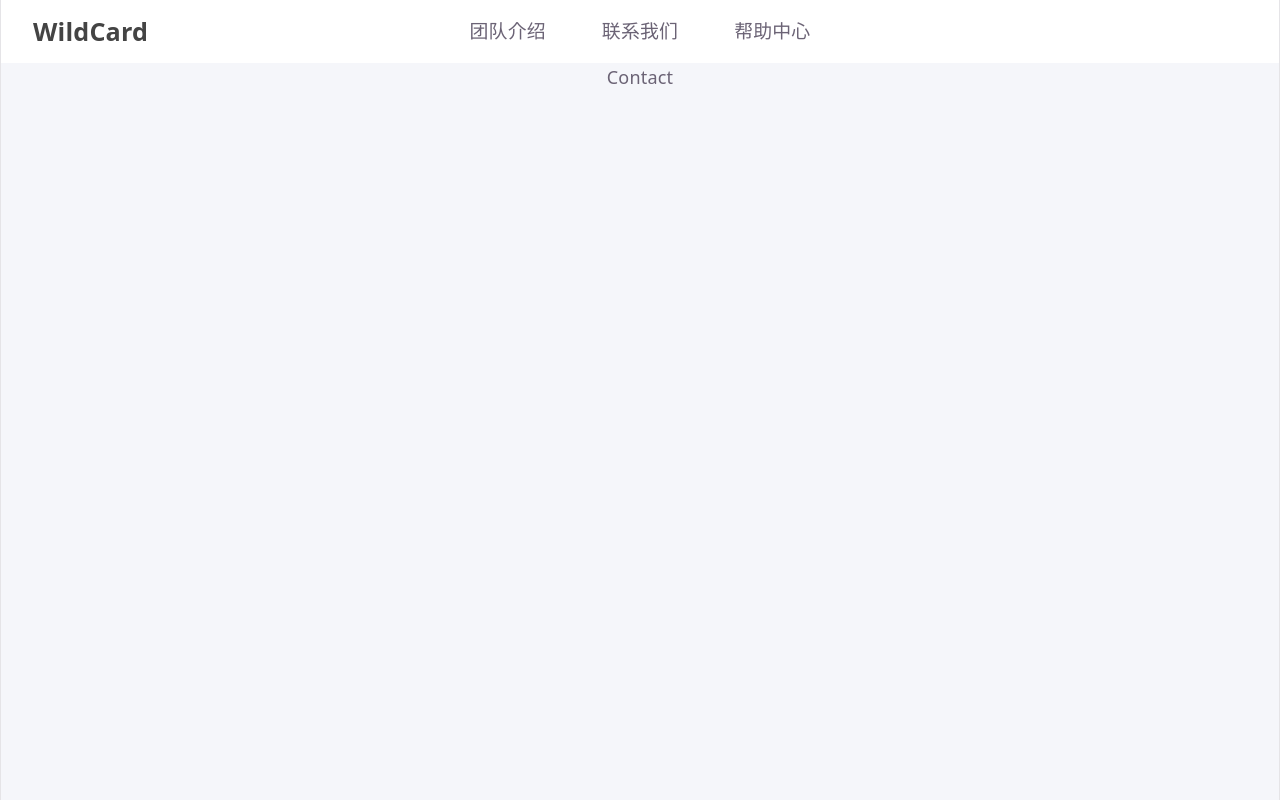
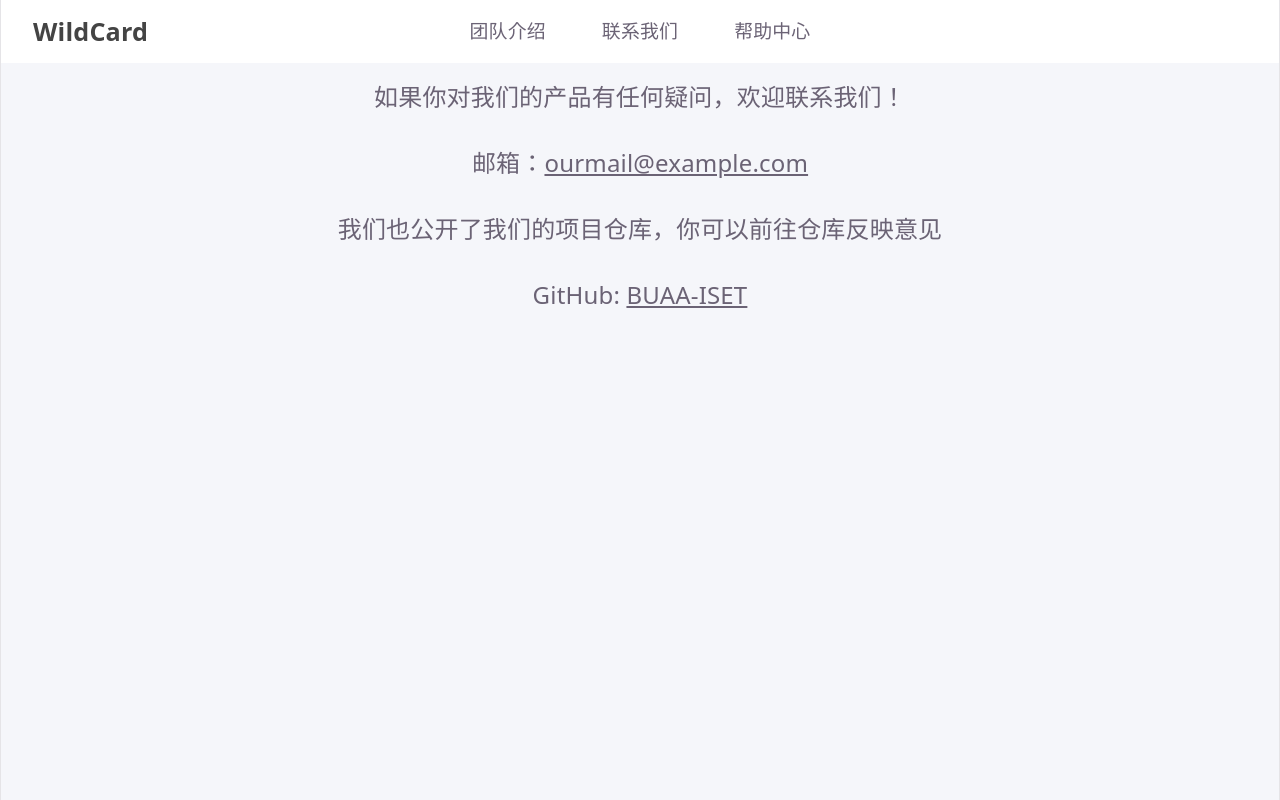
Before and after one commit to BUAA-ISET/WildCard_FrontEnd, a Vue app: page /teaminfo/contact in a window 1280 px wide. Built offline with nearby package versions, Linux system fonts and the light colour scheme.

Commit message:
feat:联系我们页面，修改较少，直接推dev

```diff
--- a/src/router/index.ts
+++ b/src/router/index.ts
@@ -3,6 +3,7 @@ import MainLayout from '../layouts/MainLayout.vue'
 import InfoLayout from '../layouts/InfoLayout.vue'
 import HomeView from '../views/HomeView.vue'
 import About from '../views/About.vue'
+import Contact from '../views/Contact.vue'
 import CardStyleView from '../views/CardStyleView.vue'
 import BattleView from '../views/BattleView.vue'
 import ReadyRoomView from '../views/ReadyRoomView.vue'
@@ -77,7 +78,7 @@ const routes: RouteRecordRaw[] = [
       },
       {
         path: 'contact',
-        component: { template: '<div>Contact</div>' }
+        component: Contact
       },
       {
         path: 'help',
--- /dev/null
+++ b/src/views/Contact.vue
@@ -0,0 +1,21 @@
+<template>
+    <div class="main-content">
+        <p>如果你对我们的产品有任何疑问，欢迎联系我们！</p>
+        <p>邮箱：<a href="mailto:ourmail@example.com">ourmail@example.com</a></p>
+        <p>我们也公开了我们的项目仓库，你可以前往仓库反映意见</p>
+        <p>GitHub: <a href="https://github.com/BUAA-ISET" target="_blank">BUAA-ISET</a></p>
+    </div>
+</template>
+<script setup lang="ts">
+</script>
+<style scoped>
+.main-content {
+    font-size: 24px;
+}
+.main-content p {
+    margin: 20px 0;
+}
+a {
+    text-decoration: underline;
+}
+</style>
```
